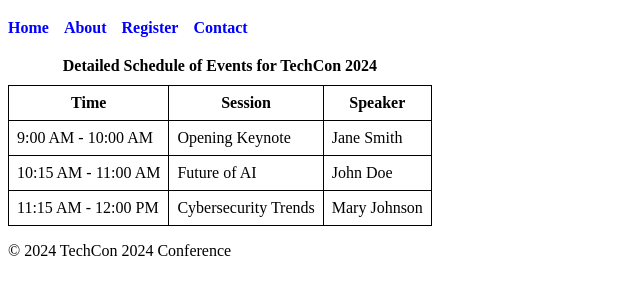
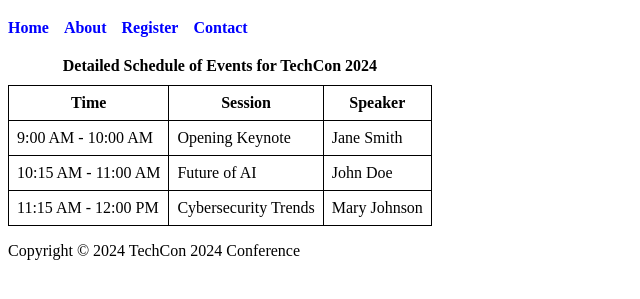
Before and after one commit to bolajixyusuf/TechCon_HTML, a plain HTML site: page techcon_website/schedule.html in a window 1280 px wide. Shown: the part 61-360 px from the top of the page, without its empty margins (0-640 px from the left). Drawn offline with Linux system fonts and the light colour scheme.

Commit message:
Fix: Updated the footer section to include copyrights

```diff
--- a/techcon_website/schedule.html
+++ b/techcon_website/schedule.html
@@ -77,7 +77,7 @@
   </main>
 
   <footer>
-    <p>&copy; 2024 TechCon 2024 Conference</p>
-  </footer>
+  <p>Copyright &copy; 2024 TechCon 2024 Conference</p>
+</footer>
 </body>
 </html>
```
